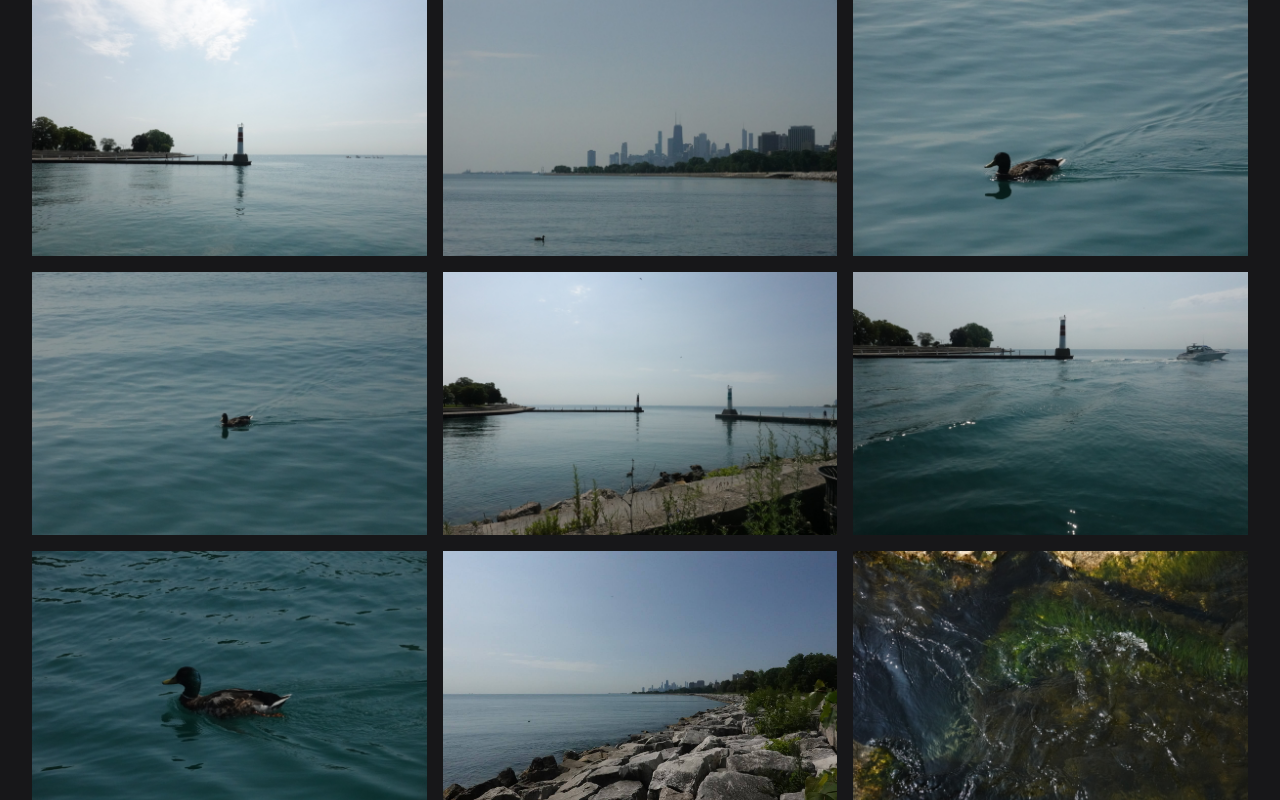
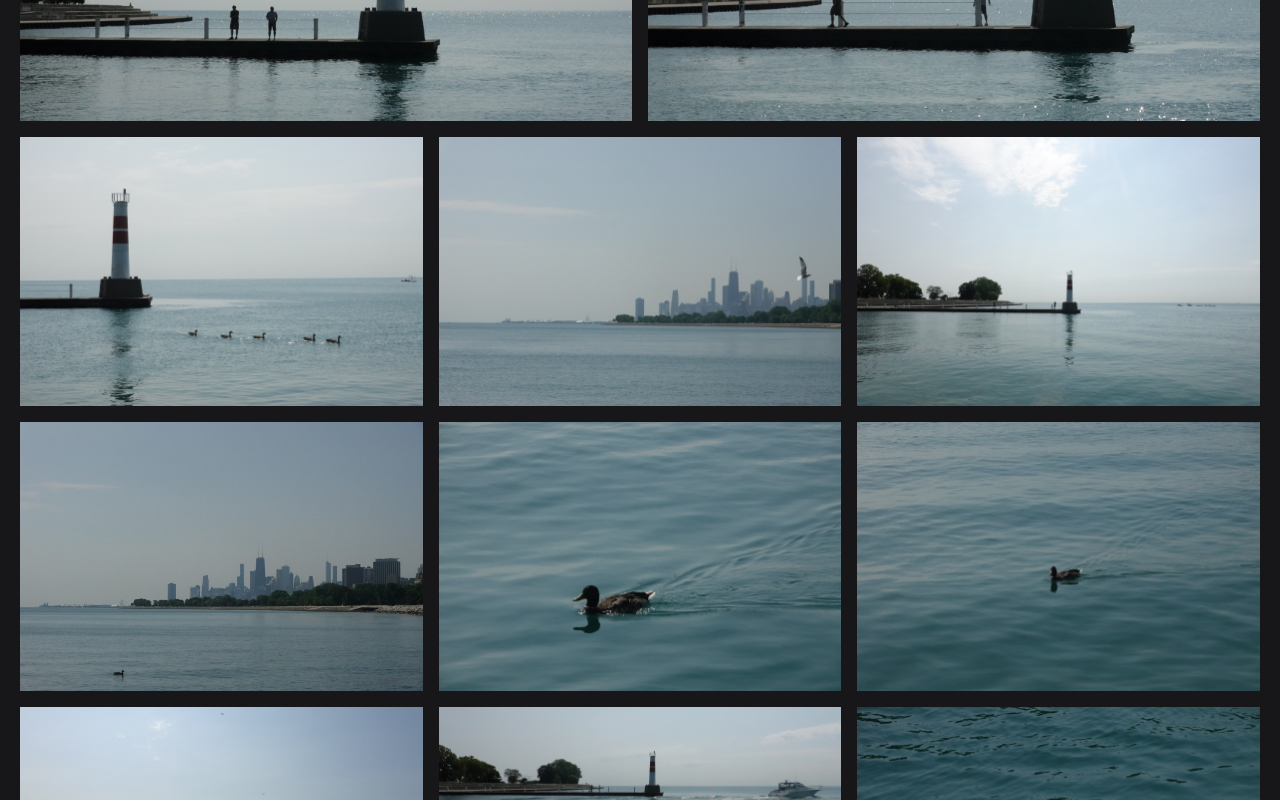
Before and after one commit to ridanaeeem/rida-photos, a Next.js app: page /collections in a window 1280 px wide. Shown: the part 460-1260 px from the top of the page. Built offline with nearby package versions, Linux system fonts and the light colour scheme.

Commit message:
montrose grid

```diff
--- a/app/collections/page.tsx
+++ b/app/collections/page.tsx
@@ -96,8 +96,22 @@ export default function Collections() {
 
 					<div className="pb-10" id="montroseMoonrise">
 						<h3 className="text-xl text-white">Montrose Moonrise Vista Point</h3>
-						<div className="grid grid-cols-2 md:grid-cols-6 mx-3 md:mx-6">
-							{montroseMoonriseArray.map((photo: CollectionPhotoProps) => (
+						<div className="grid grid-cols-2 mx-3">
+							{montroseMoonriseArray.slice(0, 2).map((photo: CollectionPhotoProps) => (
+								<CollectionThumbnail
+									key={photo.imageSrc}
+									setModalData={setModalData}
+									src={photo.imageSrc}
+									alt={photo.imageAlt}
+									description={photo.description}
+									collection={photo.collection}
+									stats={photo.stats}
+									classAdjustments={photo.classAdjustments}
+								/>
+							))}
+						</div>
+						<div className="grid grid-cols-2 md:grid-cols-6 mx-3">
+							{montroseMoonriseArray.slice(2).map((photo: CollectionPhotoProps) => (
 								<CollectionThumbnail
 									key={photo.imageSrc}
 									setModalData={setModalData}
```
